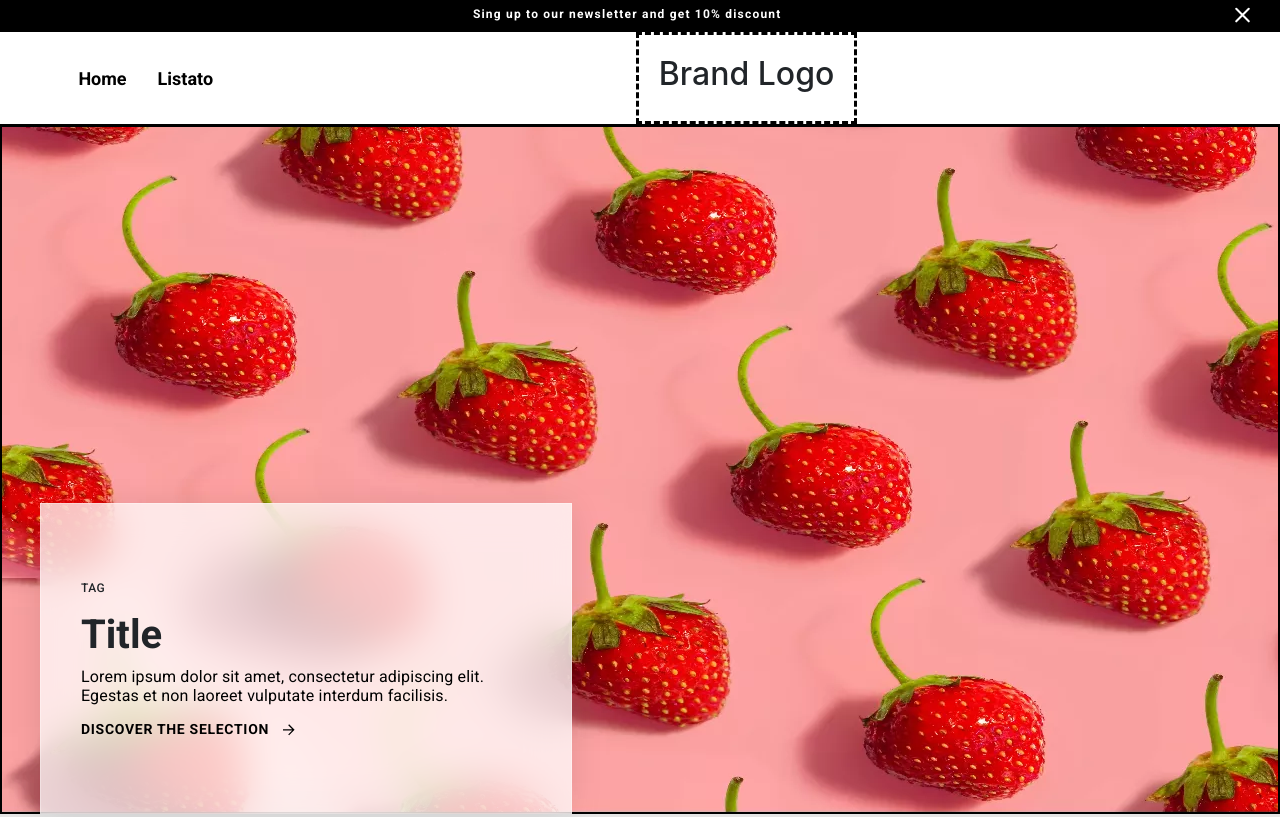
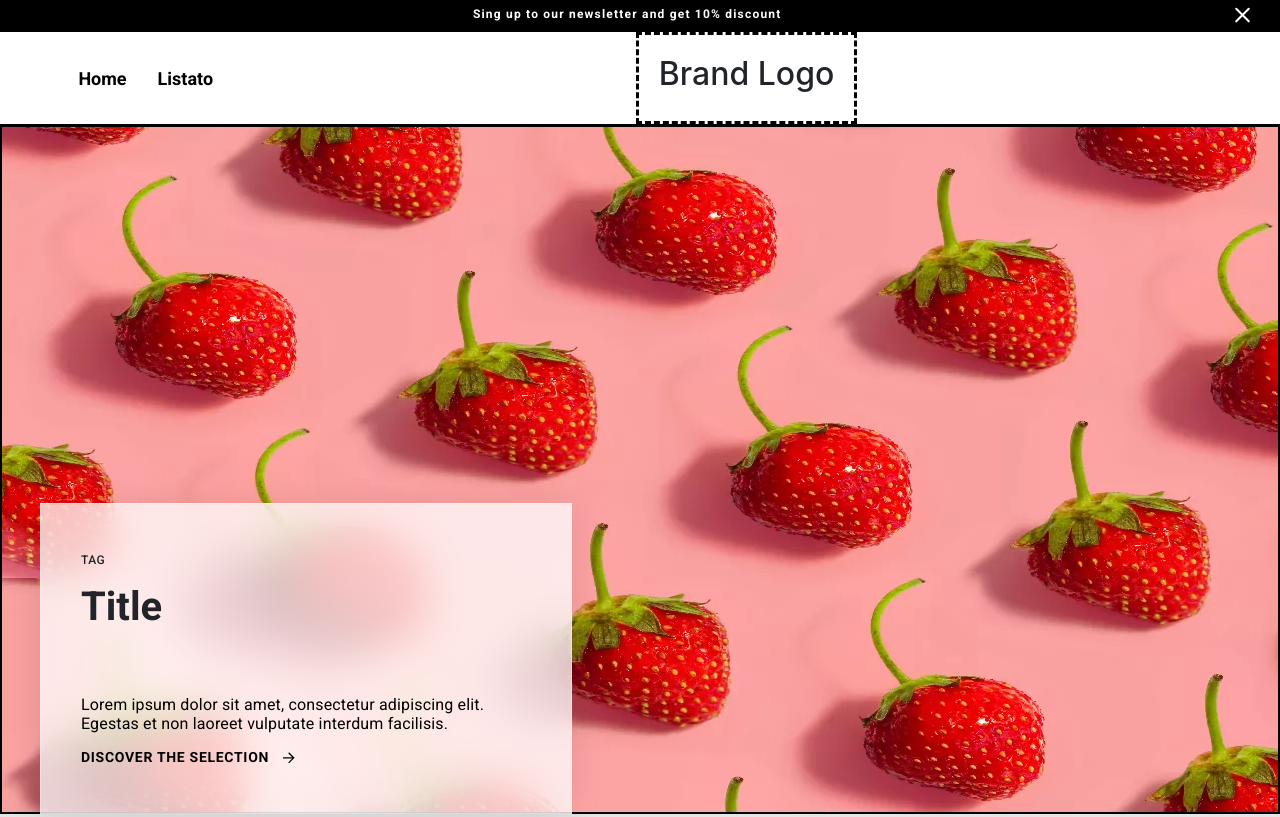
Before and after one commit to sofiiiaaa/progetto-lacerba, a plain HTML site: page index.html in a window 1280 px wide. Shown: the top 817 px of the page. Drawn offline with nearby package versions, Linux system fonts and the light colour scheme; a web font is replaced by a local one.

Commit message:
sistemata spaziatura in card-text della card-home

```diff
--- a/style.css
+++ b/style.css
@@ -160,6 +160,7 @@ overflow: hidden;
     font-weight: 700;
     font-size:40px;
     line-height: 120%;
+    margin-bottom:64px;
 }
 
 .sr-card-text a{
```
